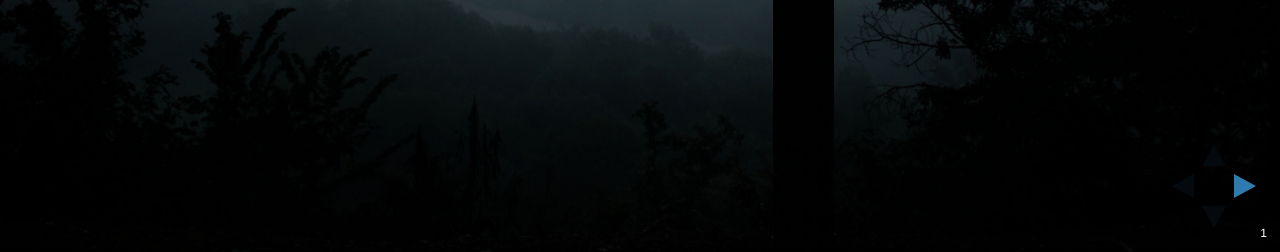
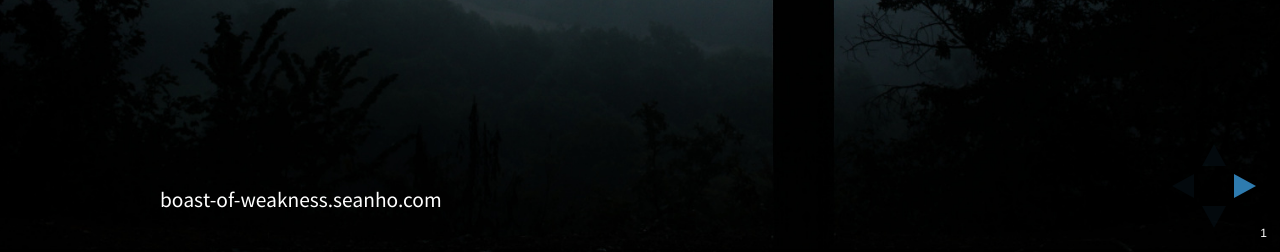
Before and after one commit to seanho00/boast-of-weakness, a plain HTML site: page index.html in a window 1280 px wide. Shown: the part 548-800 px from the top of the page. Drawn offline with Linux system fonts and the light colour scheme.

Commit message:
Fix header/footer positioning

```diff
--- a/css/slides.css
+++ b/css/slides.css
@@ -38,12 +38,12 @@ section[data-background-image] {
 /* Persistent header/footer */
 .slides .header, .slides .footer {
   position: absolute;
-  left: -50%;
+  left: 0;
   font-size: 60%;
 }
 .slides .header {
-  top: -50%;
+  top: 0;
 }
 .slides .footer {
-  bottom: 50%;
+  bottom: 0;
 }
```
